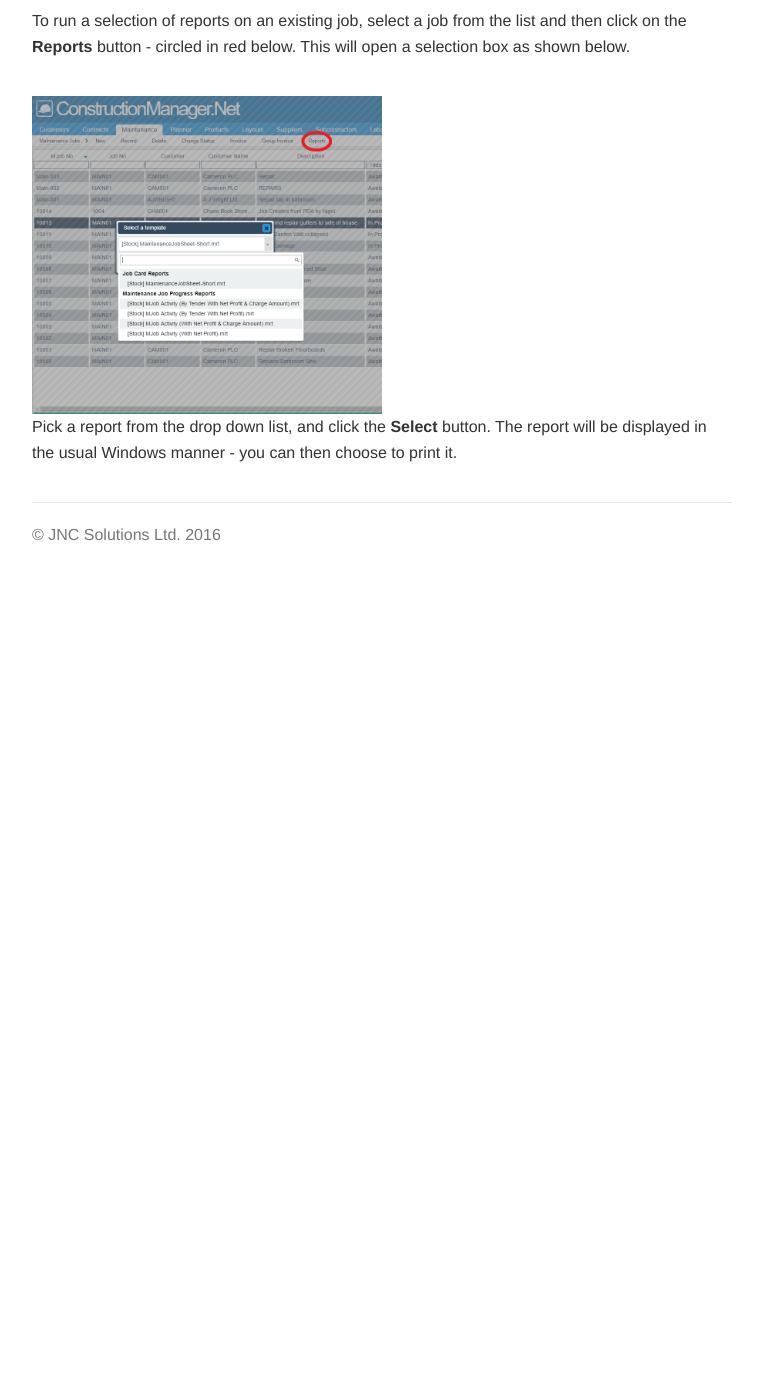
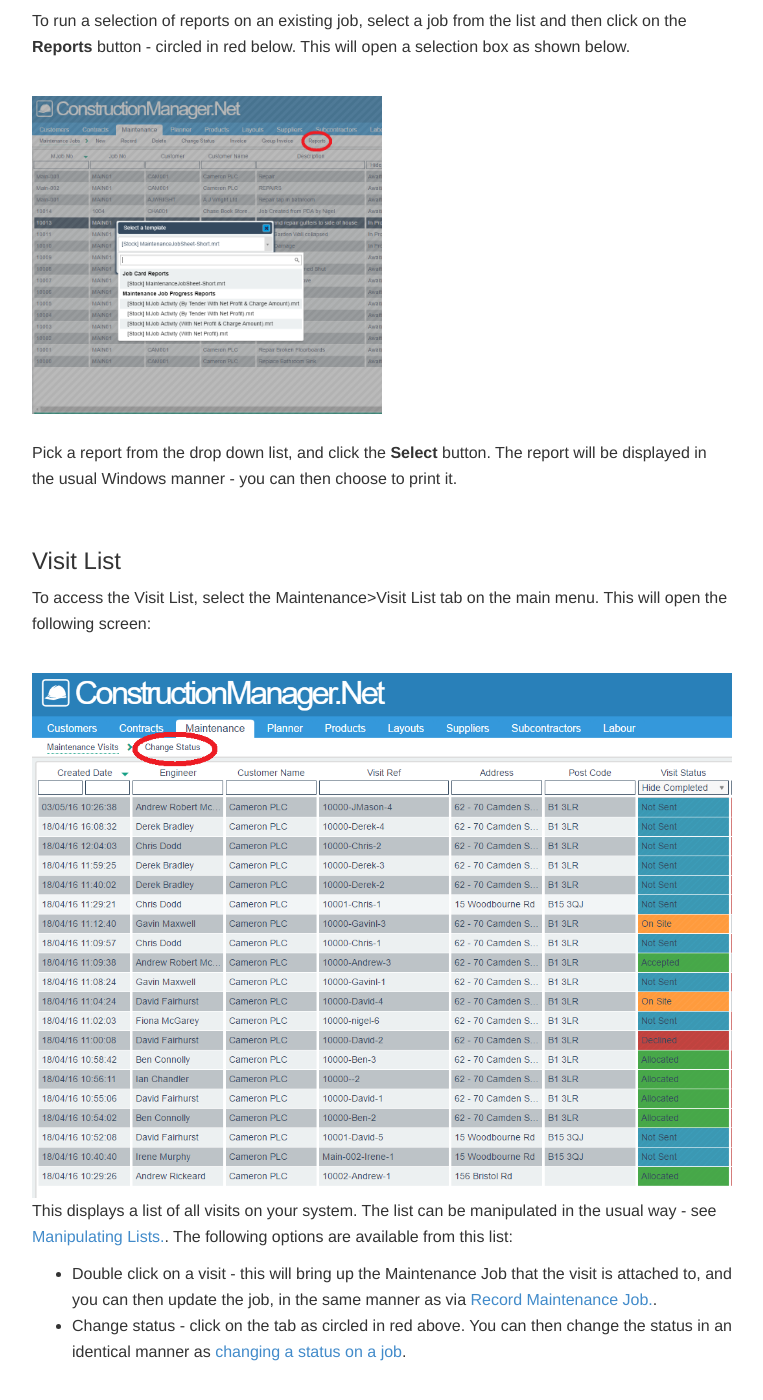
Before and after one commit to JNCSolutions/ConstructionManagerDocs, a Jekyll site: the page built from maintenance.html, in a window 1280 px wide and 1400 px high, scrolled down 5847 px. Shown: the whole window, without its empty margins (258-1021 px from the left). Built offline with Jekyll 4.4.1, drawn with Linux system fonts in a browser that asks for light colours; before the commit the page ends 6425 px from its top, so only the background shows below that.

Commit message:
Update maintenance.html

```diff
--- a/maintenance.html
+++ b/maintenance.html
@@ -164,10 +164,24 @@
             This will open a selection box as shown below.</p>
       <br>
       <img src="img/Maintenance_Report_01.PNG" style="width: 50%;">
-      <br>
+      <br> <br>
       <p>Pick a report from the drop down list, and click the <b>Select</b> button.
           The report will be displayed in the usual Windows manner - you can then choose to print it.</p>
-
       <br>
 
+      <h3 id="visit-list">Visit List</h3>
+      <p>To access the Visit List, select the Maintenance>Visit List tab on the main menu.
+          This will open the following screen:</p>
+      <br>
+      <img src="img/Maintenance_Visit_List_01.PNG" style="width: 100%;">
+      <p>This displays a list of all visits on your system.
+          The list can be manipulated in the usual way - see <a href="Manipulating Lists.html">Manipulating Lists.</a>.
+          The following options are available from this list:</p>
+      <ul>
+        <li>Double click on a visit - this will bring up the Maintenance Job that the visit is attached to,
+            and you can then update the job, in the same manner as via <a href="#record-mjob">Record Maintenance Job.</a>.</li>
+        <li>Change status - click on the tab as circled in red above. You can then change the status in an identical manner
+         as <a href="#change-status">changing a status on a job</a>.</li>
+      </ul>
+      <br>
  </div>
```
